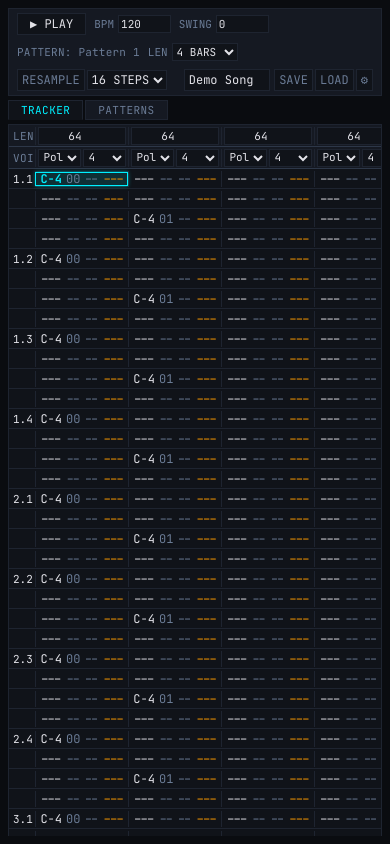
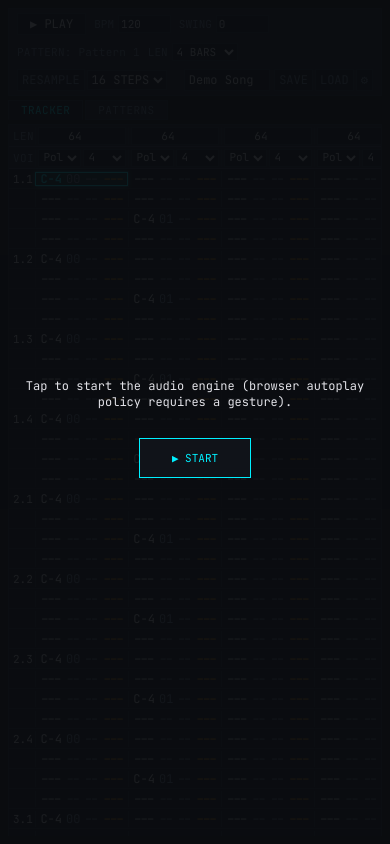
Before and after one commit to lwojas/webtrack, a React (Vite) app: page / in a window 390 px wide. Built offline with nearby package versions, Linux system fonts and the light colour scheme.

Commit message:
Add start veil so audio starts from a click on mobile Chrome
Touch pointerdown isn't user activation on Android Chrome, so
AudioContext.resume() hung and the demo kit never loaded. Start audio
from a veil button's click instead, and don't cache failed init so it
can be retried.

```diff
--- a/src/App.jsx
+++ b/src/App.jsx
@@ -1,4 +1,4 @@
-import { useEffect, useMemo, useState } from "react";
+import { useCallback, useEffect, useMemo, useState } from "react";
 import TrackerGridHost from "./ui/grid/TrackerGridHost.jsx";
 import TransportBar from "./ui/chrome/TransportBar.jsx";
 import MixerFxPanel from "./ui/chrome/MixerFxPanel.jsx";
@@ -34,6 +34,10 @@ export default function App() {
   // null while unchecked/dismissed, the stored record while a restore prompt should show — see
   // persistence/recovery.js for what checkForRecovery()/restoreFromRecovery() do.
   const [recoveryRecord, setRecoveryRecord] = useState(null);
+  // "idle" → veil with a Start button; "starting" while the AudioContext/demo kit load;
+  // "ready" once audio is running; "error" shows the failure with a retry.
+  const [audioState, setAudioState] = useState("idle");
+  const [audioError, setAudioError] = useState(null);
   const {
     store,
     playbackController,
@@ -72,6 +76,22 @@ export default function App() {
     setRecoveryRecord(null);
   }
 
+  // Android Chrome (and mobile browsers generally) don't grant user activation on a touch's
+  // `pointerdown` — only on pointerup/touchend/click — so a window-level pointerdown listener
+  // calling AudioContext.resume() leaves the context suspended and the resume promise pending
+  // forever. The veil's Start button runs this from a real `click` instead.
+  const startAudio = useCallback(() => {
+    setAudioState("starting");
+    setAudioError(null);
+    return ensureDemoInstrumentsLoaded().then(
+      () => setAudioState("ready"),
+      (error) => {
+        setAudioError(error?.message ?? String(error));
+        setAudioState("error");
+      },
+    );
+  }, [ensureDemoInstrumentsLoaded]);
+
   useEffect(() => {
     const detachNoteSources = noteSources.map((noteSource) => noteSource.attach());
     const detachEditController = editController.attach();
@@ -84,16 +104,14 @@ export default function App() {
       onToggleEditMode: () => store.toggleEditMode(),
     });
 
-    // Loading the demo kit needs a user gesture (browser autoplay policy) but isn't tied to
-    // any one specific control — a note keypress for audition is just as valid a first
-    // gesture as pressing Play. ensureDemoInstrumentsLoaded() is idempotent, so firing it
-    // from the first gesture of either kind is enough; this listener then removes itself.
+    // Loading the demo kit needs a user gesture (browser autoplay policy). Desktop users can
+    // start with any keypress; touch users use the veil's Start button (see startAudio above).
+    // startAudio is idempotent via ensureDemoInstrumentsLoaded()'s cache, and this listener
+    // removes itself after the first keydown.
     function handleFirstGesture() {
-      ensureDemoInstrumentsLoaded();
-      window.removeEventListener("pointerdown", handleFirstGesture);
+      startAudio();
       window.removeEventListener("keydown", handleFirstGesture);
     }
-    window.addEventListener("pointerdown", handleFirstGesture);
     window.addEventListener("keydown", handleFirstGesture);
 
     return () => {
@@ -101,10 +119,9 @@ export default function App() {
       detachEditController();
       detachPush();
       detachTransportKeys();
-      window.removeEventListener("pointerdown", handleFirstGesture);
       window.removeEventListener("keydown", handleFirstGesture);
     };
-  }, [store, playbackController, noteSources, editController, attachPush, ensureDemoInstrumentsLoaded, togglePlayback]);
+  }, [store, playbackController, noteSources, editController, attachPush, startAudio, togglePlayback]);
 
   return (
     <div className="app">
@@ -165,6 +182,20 @@ export default function App() {
         </div>
       )}
       <PerfPanel renderStats={renderStats} playbackController={playbackController} />
+      {audioState !== "ready" && (
+        <div className="gesture-veil" role="dialog" aria-label="Start audio">
+          <div className="gesture-veil__card">
+            <p>
+              {audioState === "error"
+                ? `Audio engine failed to start: ${audioError}`
+                : "Tap to start the audio engine (browser autoplay policy requires a gesture)."}
+            </p>
+            <button className="transport-bar__chip gesture-veil__btn" onClick={startAudio} disabled={audioState === "starting"}>
+              {audioState === "starting" ? "STARTING…" : audioState === "error" ? "RETRY" : "▶ START"}
+            </button>
+          </div>
+        </div>
+      )}
     </div>
   );
 }
--- a/src/appContext.js
+++ b/src/appContext.js
@@ -506,7 +506,11 @@ export function createAppContext() {
           loadDemoInstrument(0, `${import.meta.env.BASE_URL}samples/kick.wav`, "Kick"),
           loadDemoInstrument(1, `${import.meta.env.BASE_URL}samples/hat.wav`, "Hat"),
         ]);
-      })();
+      })().catch((error) => {
+        // Don't cache a failure — let the veil's RETRY run it again.
+        demoInstrumentsLoaded = null;
+        throw error;
+      });
     }
     return demoInstrumentsLoaded;
   }
--- a/src/audio/runtime.js
+++ b/src/audio/runtime.js
@@ -11,6 +11,9 @@ export function initRuntime() {
     runtimePromise = AudioRuntime.create({ workletModuleUrl: defaultWorkletUrl }).then(async (runtime) => {
       await runtime.resume();
       return runtime;
+    }).catch((error) => {
+      runtimePromise = null; // allow a retry from the next gesture
+      throw error;
     });
   }
   return runtimePromise;
--- a/src/styles/tracker.css
+++ b/src/styles/tracker.css
@@ -1817,3 +1817,34 @@ input[type="range"].range-lg {
     display: none;
   }
 }
+
+/* Start veil — covers the app until a click grants audio permission (mobile autoplay policy). */
+.gesture-veil {
+  position: fixed;
+  inset: 0;
+  z-index: 100;
+  display: flex;
+  align-items: center;
+  justify-content: center;
+  padding: var(--space-xl);
+  background: rgba(10, 12, 16, 0.92);
+  color: var(--text);
+  font-family: var(--font-mono);
+  font-size: var(--text-body);
+}
+
+.gesture-veil__card {
+  display: flex;
+  flex-direction: column;
+  align-items: center;
+  gap: var(--space-xl);
+  max-width: 24rem;
+  text-align: center;
+}
+
+.gesture-veil__btn {
+  padding: var(--space-lg) calc(var(--space-xl) * 2);
+  font-size: var(--text-label);
+  color: var(--cyan);
+  border-color: var(--cyan);
+}
```
